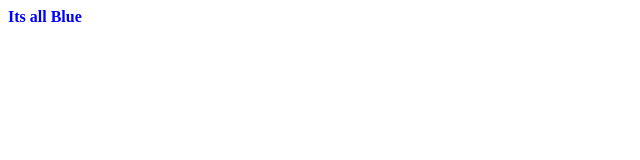
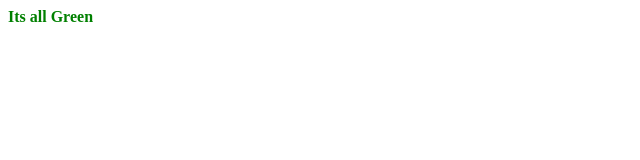
Before and after one commit to nbenjamin/deployment-examples, a plain HTML site: page index.html in a window 1280 px wide. Shown: the whole page, without its empty margins (0-640 px from the left). Drawn offline with Linux system fonts and the light colour scheme.

Commit message:
Update index.html

```diff
--- a/index.html
+++ b/index.html
@@ -13,5 +13,5 @@
     }
 </style>
 
-<span class="blueText">Its all Blue</span>
+<span class="greenText">Its all Green</span>
 </html>
```
